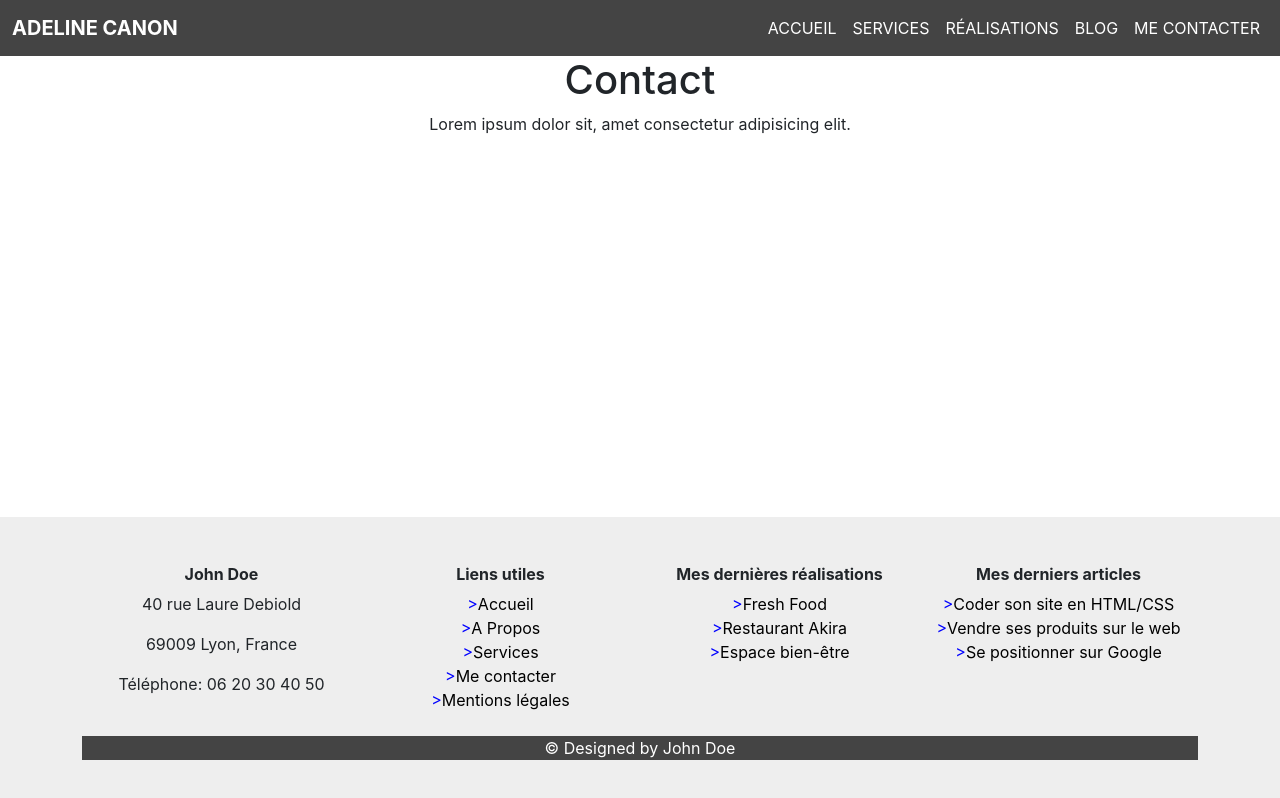
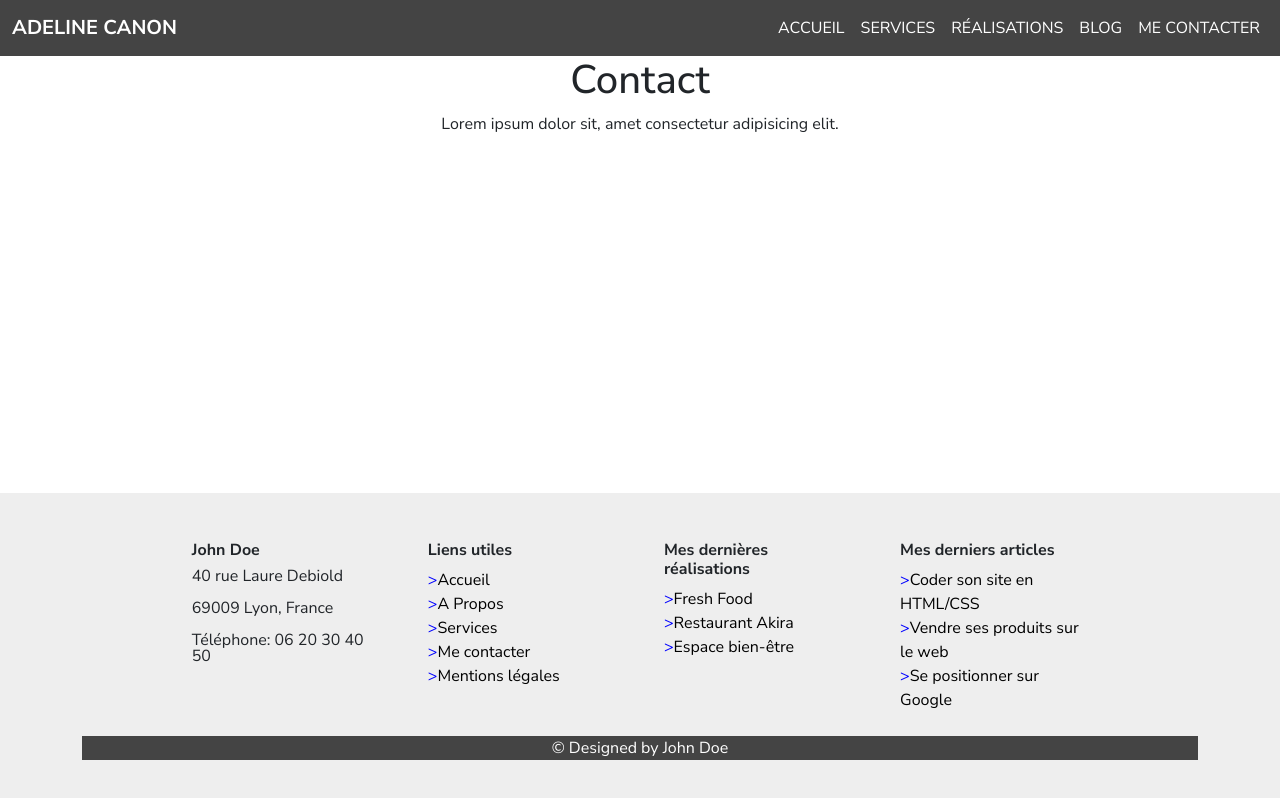
Before and after one commit to Ad15C/mon_cv_react, a React (Create React App) app: page /Contact in a window 1280 px wide. Built offline with nearby package versions, Linux system fonts and the light colour scheme.

Commit message:
homepage

```diff
--- a/package.json
+++ b/package.json
@@ -3,6 +3,8 @@
   "version": "0.1.0",
   "private": true,
   "dependencies": {
+    "@babel/core": "^7.25.2",
+    "@babel/preset-env": "^7.25.2",
     "@fortawesome/fontawesome-svg-core": "^6.6.0",
     "@fortawesome/free-brands-svg-icons": "^6.6.0",
     "@fortawesome/free-regular-svg-icons": "^6.6.0",
@@ -16,6 +18,7 @@
     "react-dom": "^18.3.1",
     "react-router-dom": "^6.25.1",
     "react-scripts": "5.0.1",
+    "sass": "^1.77.8",
     "web-vitals": "^2.1.4"
   },
   "scripts": {
--- a/public/index.html
+++ b/public/index.html
@@ -13,7 +13,6 @@
     <link rel="preconnect" href="https://fonts.googleapis.com">
     <link rel="preconnect" href="https://fonts.gstatic.com" crossorigin>
     <link href="https://fonts.googleapis.com/css2?family=Nunito+Sans:ital,opsz,wght@0,6..12,200..1000;1,6..12,200..1000&display=swap" rel="stylesheet">
-    <link rel="manifest" href="%PUBLIC_URL%/manifest.json" />
     <!--Import Bootstrap-->
     <link href="https://cdn.jsdelivr.net/npm/bootstrap@5.3.3/dist/css/bootstrap.min.css" rel="stylesheet" integrity="sha384-QWTKZyjpPEjISv5WaRU9OFeRpok6YctnYmDr5pNlyT2bRjXh0JMhjY6hW+ALEwIH" crossorigin="anonymous">
     <!--Titre du document-->
--- a/src/App.css
+++ b/src/App.css
@@ -1,3 +1,18 @@
 .App {
   text-align: center;
+  font-family: 'Nunito Sans';
+
+  strong {
+    font-weight: 600;
+  }
+
+  p {
+    font-weight: 400;
+  }
+
+  .h1, .h2 {
+    font-weight:600;
+  }
+
+
 }
--- a/src/App.js
+++ b/src/App.js
@@ -1,4 +1,4 @@
-import { Link, Routes, Route } from 'react-router-dom';
+import { Routes, Route } from 'react-router-dom';
 import './App.css';
 import Footer from './Components/Footer';
 import Header from './Components/Header';
--- a/src/Components/Footer.jsx
+++ b/src/Components/Footer.jsx
@@ -6,14 +6,14 @@ import { FontAwesomeIcon } from "@fortawesome/react-fontawesome";
 function Footer() {
   return (
     <footer className="w-100 py-4 flex-wrap fixed-bottom ">
-        <div className="container p-4">
-            <div className="row">
+        <div className="container d-flex justify-content-evenly p-4">
+            <div className="row gx-5 ">
                 <div className="col-lg-3 col-md-6 mb-4 mb-md-0">
-                    <div className="adress">
-                        <h6 className="fw-bold">John Doe</h6>
-                        <p>40 rue Laure Debiold</p>
-                        <p>69009 Lyon, France</p>
-                        <p>Téléphone: 06 20 30 40 50</p>
+                    <div className="adress lh-1">
+                        <h6 className="fw-bold text-start">John Doe</h6>
+                        <p className="text-start">40 rue Laure Debiold</p>
+                        <p className="text-start">69009 Lyon, France</p>
+                        <p className="text-start">Téléphone: 06 20 30 40 50</p>
                     </div>
                     <div className="row mt-3 ">
                         <div className="col-Github">
@@ -29,13 +29,13 @@ function Footer() {
                 </div>
 
                 <div className="col-lg-3 col-md-6 mb-4 mb-md-0">
-                    <h6 className="fw-bold">Liens utiles</h6>
-                        <ul className="list-unstyled mb-0">
+                    <h6 className="fw-bold text-start">Liens utiles</h6>
+                        <ul className="list-unstyled mb-0 text-start">
                         <li>
                             <a class="text-decoration-none text-black" href="#!">Accueil</a>
                         </li>
                         <li>
-                            <a class="text-decoration-none text-black" href="#!">A Propos</a>
+                            <a class="text-decoration-none text-black " href="#!">A Propos</a>
                         </li>
                         <li>
                             <a class="text-decoration-none text-black" href="#!">Services</a>
@@ -50,8 +50,8 @@ function Footer() {
                 </div>
 
                 <div className="col-lg-3 col-md-6 mb-4 mb-md-0">
-                    <h6 className="fw-bold">Mes dernières réalisations</h6>
-                    <ul className="list-unstyled mb-0">
+                    <h6 className="fw-bold text-start">Mes dernières réalisations</h6>
+                    <ul className="list-unstyled mb-0 text-start">
                         <li>
                             <a class="text-decoration-none text-black" href="#!">Fresh Food</a>
                         </li>
@@ -65,16 +65,16 @@ function Footer() {
                 </div>
 
                 <div className="col-lg-3 col-md-6 mb-4 mb-md-0">
-                    <h6 className="fw-bold">Mes derniers articles</h6>
-                        <ul className="list-unstyled mb-0">
+                    <h6 className="fw-bold text-start">Mes derniers articles</h6>
+                        <ul className="list-unstyled mb-0 text-start">
                         <li>
-                            <a class="text-decoration-none text-black" href="#!">Coder son site en HTML/CSS</a>
+                            <a className="text-decoration-none text-black" href="#!">Coder son site en HTML/CSS</a>
                         </li>
                         <li>
-                            <a class="text-decoration-none text-black" href="#!">Vendre ses produits sur le web</a>
+                            <a className="text-decoration-none text-black" href="#!">Vendre ses produits sur le web</a>
                         </li>
                         <li>
-                            <a class="text-decoration-none text-black" href="#!">Se positionner sur Google</a>
+                            <a className="text-decoration-none text-black" href="#!">Se positionner sur Google</a>
                         </li>
                     </ul>
                 </div>
@@ -82,11 +82,10 @@ function Footer() {
         </div>
 
 
-        <div class="container text-center text-white">
+        <div className="container text-center text-white ">
             <div className="copyright">
-
               <p>&copy; Designed by John Doe</p>
-              </div>
+            </div>
 
         </div>
     </footer>
--- a/src/Components/Header.jsx
+++ b/src/Components/Header.jsx
@@ -4,29 +4,29 @@ import '../Components/Header.css'
 function Header() {
     return(
        <header className="header-custom">
-        <nav class="navbar navbar-expand-lg">
-            <div class="container-fluid">
+        <nav className="navbar navbar-expand-lg">
+            <div className="container-fluid">
 
-                <a class="navbar-brand fw-bold text-white" href="Home">ADELINE CANON</a>
-                    <button class="navbar-toggler" type="button" data-bs-toggle="collapse" data-bs-target="#navbarNav" aria-controls="navbarNav" aria-expanded="false" aria-label="Toggle navigation">
-                    <span class="navbar-toggler-icon"></span>
+                <a className="navbar-brand fw-bold text-white" href="Home">ADELINE CANON</a>
+                    <button className="navbar-toggler" type="button" data-bs-toggle="collapse" data-bs-target="#navbarNav" aria-controls="navbarNav" aria-expanded="false" aria-label="Toggle navigation">
+                    <span className="navbar-toggler-icon"></span>
                     </button>
-                <div class="collapse navbar-collapse justify-content-end" id="navbarNav">
-                    <ul class="navbar-nav">
-                        <li class="nav-item">
-                            <a class="nav-link text-uppercase text-white active" aria-current="page" href="Home">Accueil</a>
+                <div className="collapse navbar-collapse justify-content-end" id="navbarNav">
+                    <ul className="navbar-nav">
+                        <li className="nav-item">
+                            <a className="nav-link text-uppercase text-white active" aria-current="page" href="Home">Accueil</a>
                         </li>
-                        <li class="nav-item">
-                            <a class="nav-link text-uppercase text-white" href="Services">Services</a>
+                        <li className="nav-item">
+                            <a className="nav-link text-uppercase text-white" href="Services">Services</a>
                         </li>
-                        <li class="nav-item">
-                            <a class="nav-link text-uppercase text-white" href="Realisations">Réalisations</a>
+                        <li className="nav-item">
+                            <a className="nav-link text-uppercase text-white" href="Realisations">Réalisations</a>
                         </li>
-                        <li class="nav-item">
-                            <a class="nav-link text-uppercase text-white" href="Blog">Blog</a>
+                        <li className="nav-item">
+                            <a className="nav-link text-uppercase text-white" href="Blog">Blog</a>
                         </li>
-                        <li class="nav-item">
-                            <a class="nav-link text-uppercase text-white" href="Contact">Me Contacter</a>
+                        <li className="nav-item">
+                            <a className="nav-link text-uppercase text-white" href="Contact">Me Contacter</a>
                         </li>
                     </ul>
                 </div>
--- a/src/Pages/Home.jsx
+++ b/src/Pages/Home.jsx
@@ -1,11 +1,83 @@
+import { width } from "@fortawesome/free-brands-svg-icons/fa42Group";
 import React from "react";
 
 const Home = () => {
     return (
-        <main className="container">
-            <h1>A Propos</h1>
-            <p>Lorem ipsum dolor sit, amet consectetur adipisicing elit.</p>
-        </main>
+        <section className="presentation">
+            <div className="card mb-3">
+                <img src="public\developpeur_web.jpg" class="card-img-top" alt="Image d'un développeur web"></img>
+                    <div class="card-body">
+                        <h1 class="card-title">Bonjour, je suis John Doe</h1>
+                        <h2 class="card-second-title">Développeur web full stack</h2>
+                        <button>En savoir plus</button>
+                    </div>
+            </div>
+            <div class="container border border-3 p-5 border-opacity-15 rounded">
+                <div class="row">
+                    <div class="col">
+                        <h4>A Propos</h4>
+                        <p className="text-start lh-base">Passionné par l'informatique et les nouvelles technologies,
+                            j'ai suivi une formation d'<strong>intégrateur-développeur web</strong> au CEF.
+                            Au cours de cette formation, j'ai pu acquérir des bases solides pour
+                            travailler dans le domaine du <strong>développement web</strong>.<br></br>
+                        </p>
+                        <p className="text-start lh-base">
+                            Basé à Lyon, je suis en recherche d'alternance au sein d'une agence digitale
+                            pour consolider ma formation de <strong>développeur web full stack</strong>. <br></br>
+                        </p>
+                        <p className="text-start lh-base">J'accorde une attention particulière à la qualité du code que
+                            j'écris et je respecte les bonnes pratiques du web.</p>
+                        </div>
+                    <div class="col d-flex">
+                        <img></img>
+                        <div className="Competences">
+                            <h4>Mes Compétences</h4>
+                            <div class="progress-secction-1">
+                                <div className="progress-title">HTML 5</div>
+                                    <div class="progress" role="progressbar" aria-label="Danger example" aria-valuenow="90" aria-valuemin="0" aria-valuemax="100">
+                                        <div class="progress-bar bg-danger w-90" >90%</div>
+                                    </div>
+                            </div>
+                            <div class="progress-secction-2">
+                                <div className="progress-title">CSS3</div>
+                                    <div class="progress" role="progressbar" aria-label="Info example" aria-valuenow="80" aria-valuemin="0" aria-valuemax="100">
+                                        <div class="progress-bar bg-info text-dark w-80" >80%</div>
+                                    </div>
+                            </div>
+                            <div class="progress-secction-3">
+                                <div className="progress-title">JAVASCRIPT</div>
+                                    <div class="progress" role="progressbar" aria-label="Warning example" aria-valuenow="70" aria-valuemin="0" aria-valuemax="100">
+                                        <div class="progress-bar bg-warning text-dark w-70" > 70%</div>
+                            </div>
+                            <div class="progress-secction-3">
+                                <div className="progress-title">PHP</div>
+                                    <div class="progress" role="progressbar" aria-label="Success example" aria-valuenow="60" aria-valuemin="0" aria-valuemax="100">
+                                        <div class="progress-bar bg-success w-60" >60%</div>
+                                </div>
+                            </div>
+                            <div class="progress-secction-3">
+                                <div className="progress-title">REACT</div>
+                                    <div class="progress" role="progressbar" aria-label="Basic example" aria-valuenow="50" aria-valuemin="0" aria-valuemax="100">
+                                        <div class="progress-bar bg-basic" >50%</div>
+                                </div>
+                            </div>
+
+                        </div>
+
+                    </div>
+                </div>
+            </div>
+        </div>
+    </section>
+
+
+
+
+
+
+
+
+
     );
 }
 
--- a/src/index.css
+++ b/src/index.css
@@ -1,13 +1,12 @@
 body {
   margin: 0;
-  font-family: -apple-system, BlinkMacSystemFont, 'Segoe UI', 'Roboto', 'Oxygen',
-    'Ubuntu', 'Cantarell', 'Fira Sans', 'Droid Sans', 'Helvetica Neue',
+  font-family: -apple-system, BlinkMacSystemFont, 'Nunito Sans',
     sans-serif;
   -webkit-font-smoothing: antialiased;
   -moz-osx-font-smoothing: grayscale;
 }
 
 code {
-  font-family: source-code-pro, Menlo, Monaco, Consolas, 'Courier New',
+  font-family: source-code-pro, Menlo, Monaco, Consolas, 'Nunito Sans',
     monospace;
 }
```
Also changed, not shown: public/developpeur_web.jpg (added), 1 other file (tests, documents, lock files or other folders).
